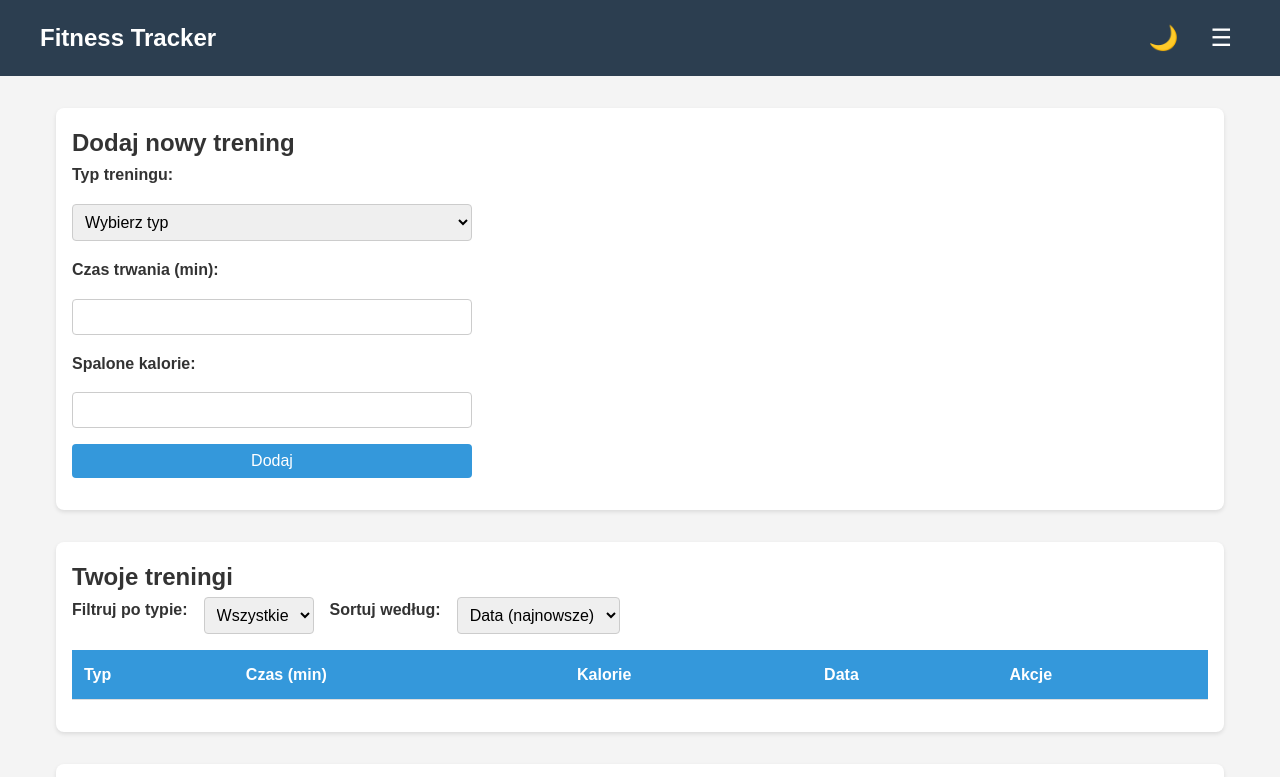
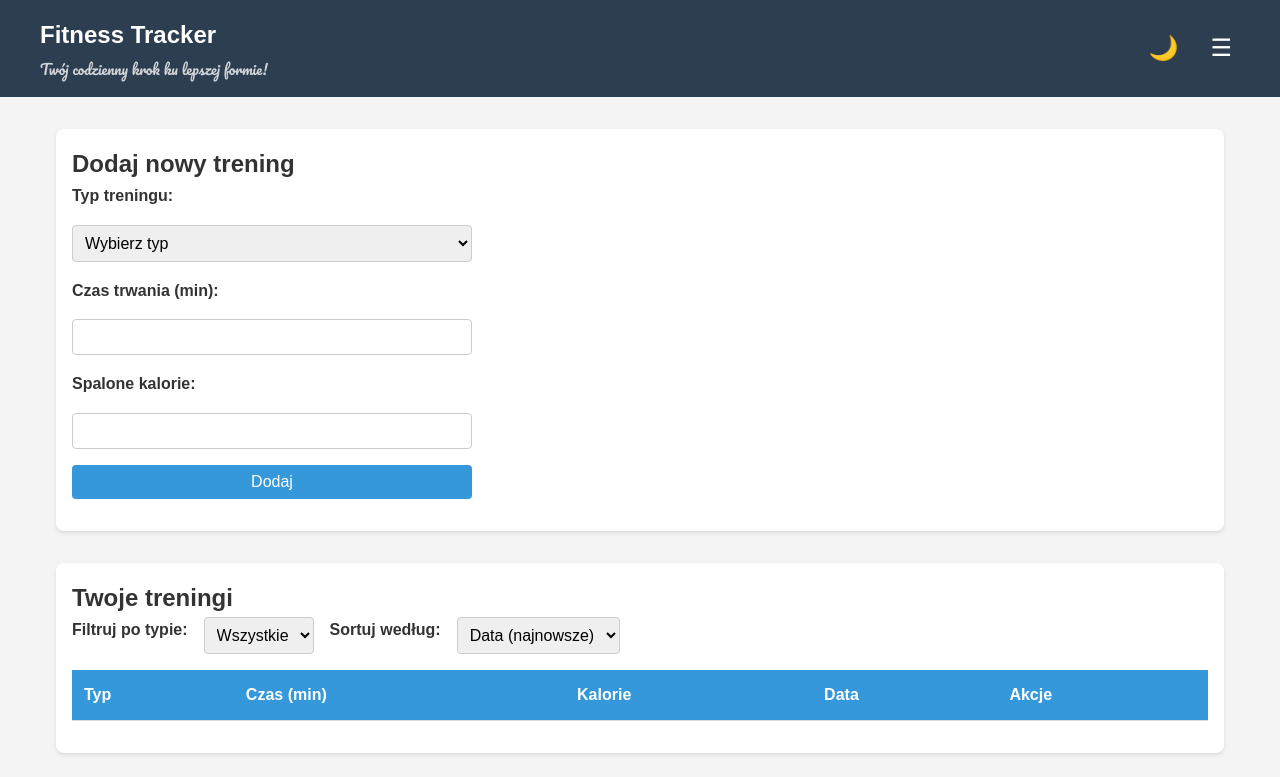
Before and after one commit to lolo5195/Fittness_Tracker_WdWWW, a plain HTML site: page index.html in a window 1280 px wide. Shown: the top 777 px of the page. Drawn offline with Linux system fonts and the light colour scheme; no server answers.

Commit message:
dodanie motta na górze strony z efektem pisania

```diff
--- a/index.html
+++ b/index.html
@@ -5,11 +5,15 @@
     <meta name="viewport" content="width=device-width, initial-scale=1.0">
     <title>Fitness Tracker</title>
     <link rel="stylesheet" href="style.css">
+    <link href="https://fonts.googleapis.com/css2?family=Pacifico&display=swap" rel="stylesheet">
 </head>
 <body>
     <header>
         <nav class="nav-container">
-            <a href="#home" class="logo">Fitness Tracker</a>
+            <div class="branding">
+              <a href="#home" class="logo">Fitness Tracker</a>
+              <p class="motto"><span id="motto-text"></span></p>
+            </div>
             <div class="nav-controls">
                 <button id="theme-toggle" aria-label="Przełącz tryb jasny lub ciemny" title="Przełącz tryb">☀️</button>
                 <button class="hamburger" aria-label="Otwórz menu" aria-expanded="false">☰</button>
--- a/script.js
+++ b/script.js
@@ -249,3 +249,29 @@ function updateMotivationalQuote() {
     const randomQuote = quotes[Math.floor(Math.random() * quotes.length)];
     quoteElement.textContent = randomQuote;
 }
+
+// Motto typing effect
+function typeEffect() {
+    const text = "Twój codzienny krok ku lepszej formie!";
+    const mottoEl = document.getElementById("motto-text");
+    let index = 0;
+
+    function typeChar() {
+        if (index < text.length) {
+            mottoEl.textContent += text.charAt(index);
+            index++;
+            setTimeout(typeChar, 80);
+        }
+    }
+
+    typeChar();
+
+    setTimeout(() => {
+        mottoEl.classList.add("hide-cursor");
+    }, 5000);
+}
+
+// Po załadowaniu DOM
+document.addEventListener('DOMContentLoaded', () => {
+    typeEffect();
+})
--- a/style.css
+++ b/style.css
@@ -335,3 +335,33 @@ blockquote {
   margin: 1em 0;
   color: var(--text-color);
 }
+
+.motto {
+  font-family: 'Pacifico', cursive;
+  font-size: 0.9rem;
+  text-align: left;
+  margin: 0.2rem 0 0 0;
+  color: #f0f0f0;
+  opacity: 0.85;
+}
+
+.branding {
+  display: flex;
+  flex-direction: column;
+  align-items: flex-start;
+}
+
+#motto-text::after {
+  content: "|";
+  animation: blink 1s step-start infinite;
+  margin-left: 2px;
+}
+
+@keyframes blink {
+  50% { opacity: 0; }
+}
+
+#motto-text.hide-cursor::after {
+  content:  "";
+  animation: none;
+}
```
